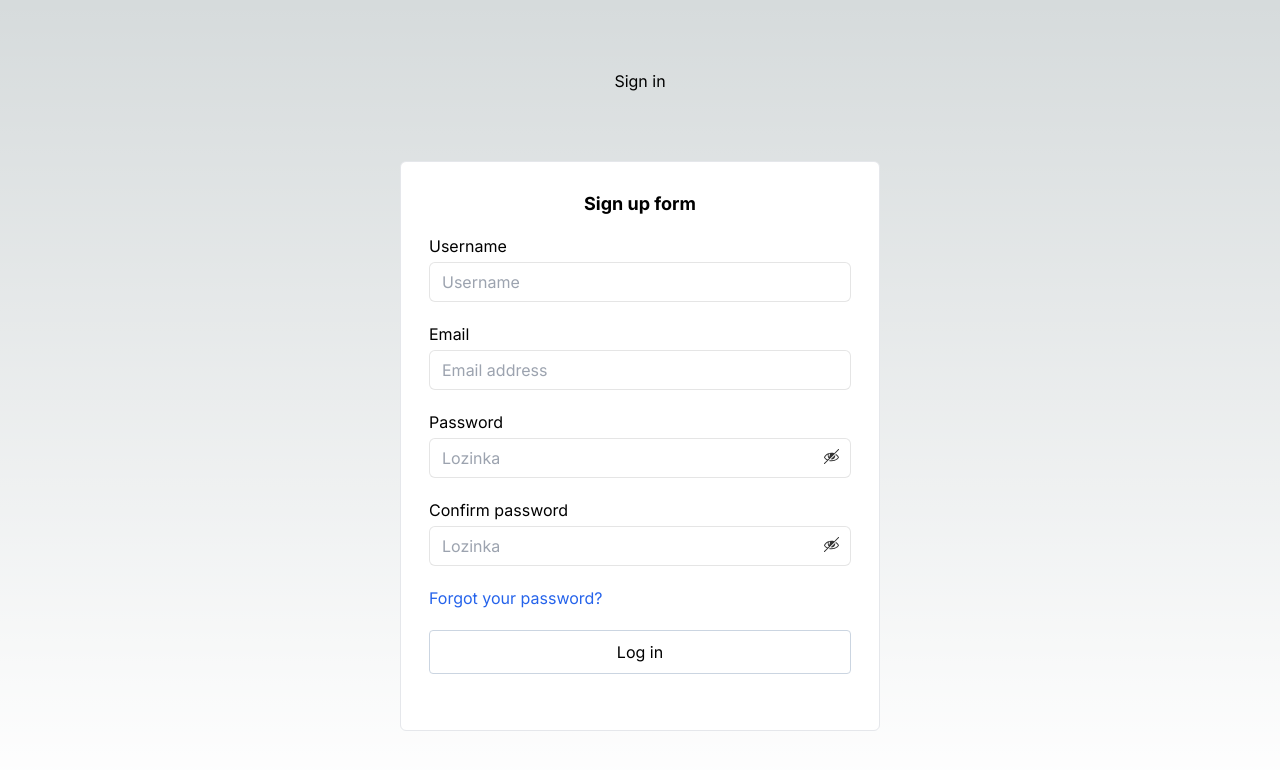
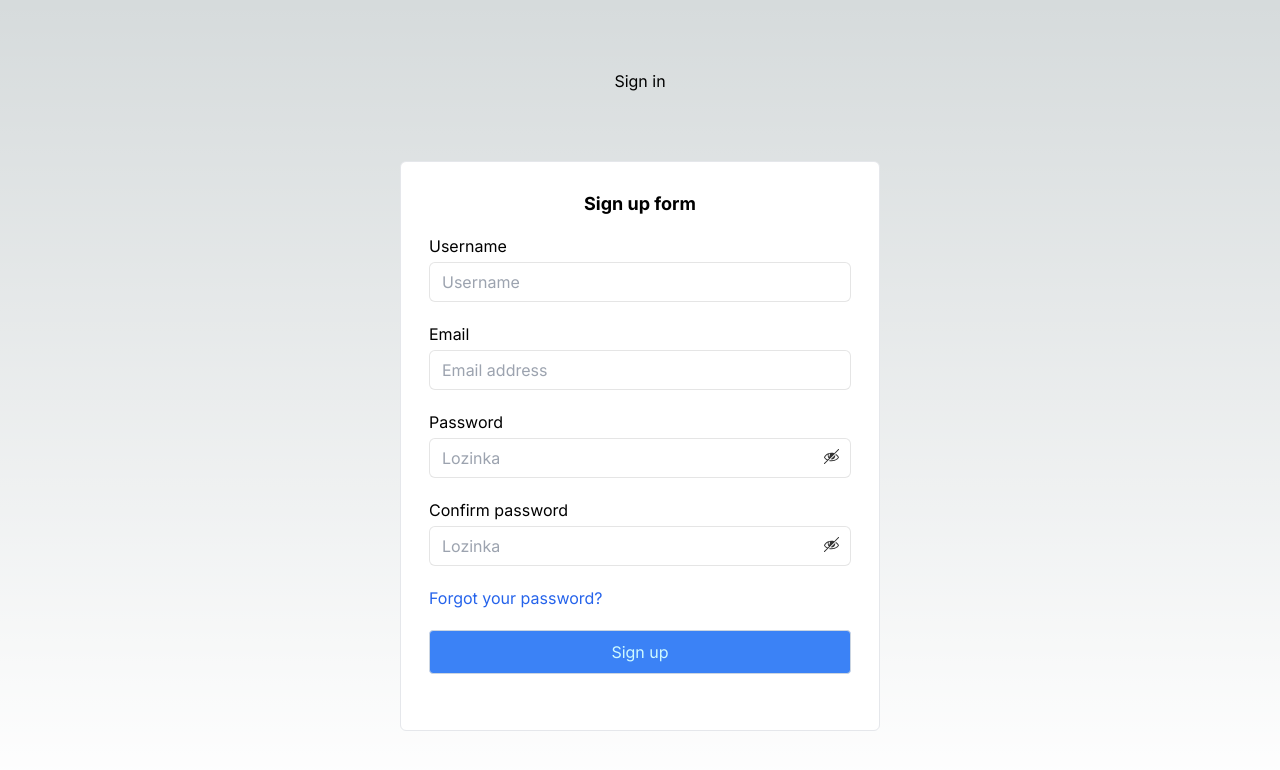
Before and after one commit to dzoniD/approvalFormApp, a Next.js app: page / in a window 1280 px wide. Shown: the top 770 px of the page. Built offline with nearby package versions, Linux system fonts and the light colour scheme.

Commit message:
feat: changed color of buttons

```diff
--- a/components/Login/Login.tsx
+++ b/components/Login/Login.tsx
@@ -153,7 +153,7 @@ export const Login: FC = () => {
           <div>
             <button
               type="submit"
-              className={`rounded py-1.5 px-5 bg-white border border-slate-300 hover:bg-bgPrimary h-11 w-full`}
+              className={`rounded py-1.5 text-cyan-100 px-5 bg-blue-500 border border-slate-300 hover:bg-bgPrimary h-11 w-full`}
               // {...restProps}
             >
               Log in
--- a/components/Login/SignIn.tsx
+++ b/components/Login/SignIn.tsx
@@ -217,10 +217,10 @@ export const SignIn: FC = () => {
           <div>
             <button
               type="submit"
-              className={`rounded py-1.5 px-5 bg-white border border-slate-300 hover:bg-bgPrimary h-11 w-full`}
+              className={`rounded py-1.5 px-5 text-cyan-100 bg-blue-500 border border-slate-300 hover:bg-bgPrimary h-11 w-full`}
               // {...restProps}
             >
-              Log in
+              Sign up
             </button>
             {/* <button
               label="Prijavite se"
```
